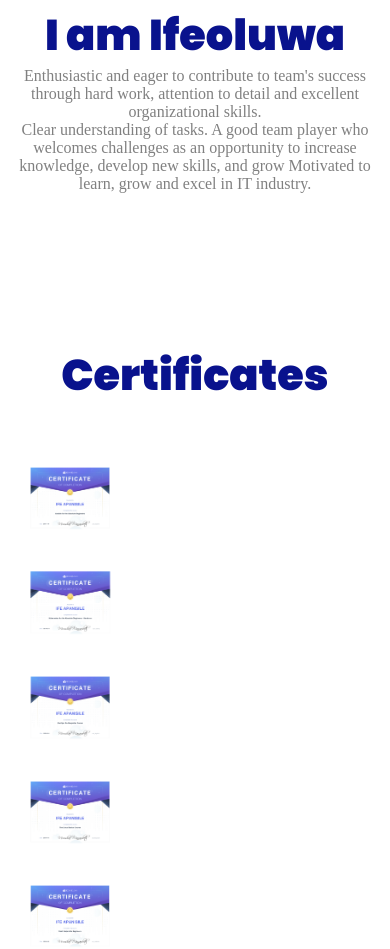
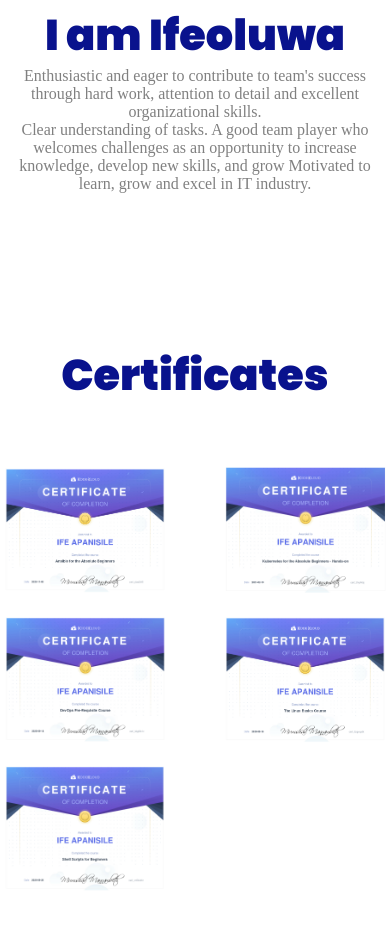
Before and after one commit to apanisile/portfolio-website, a plain HTML site: page index.html in a window 390 px wide. Shown: the part 1578-2527 px from the top of the page. After the commit the page ends 2473 px from the top, so only its background shows below. Drawn offline with nearby package versions, Linux system fonts and the light colour scheme; a web font is replaced by a local one.

Commit message:
Fied certificate display

```diff
--- a/style.css
+++ b/style.css
@@ -307,13 +307,15 @@ nav ul li a:hover{
 }
 
 .certs img:hover {
-    opacity: 06;
+    opacity: 0.6;
 }
 
 @media only screen and (max-width: 900px) {
     .certs {
-        grid-template-columns: repeat(1, 350px);
-        width: auto;
+        display: grid;
+        grid-template-columns: repeat(2, 200px);
+        grid-gap: 20px;
+        align-items: center;
     }
 
     .certs h1{
@@ -321,7 +323,10 @@ nav ul li a:hover{
     }
 
     .certs img{
-        width: 100px;
+        width: 100%;
+        border-radius: 10px;
+        cursor: pointer;
+        transition: opacity 0.3s;
     }
 
 }
```
